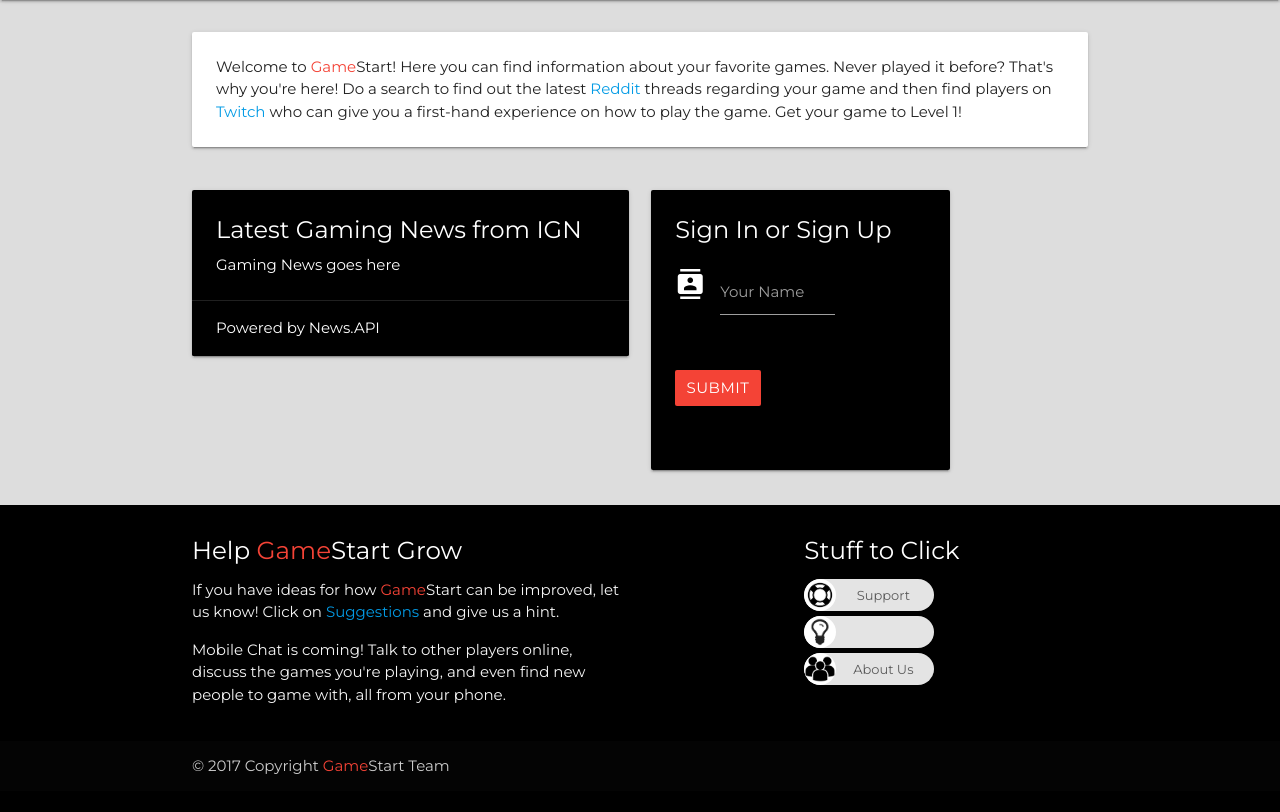
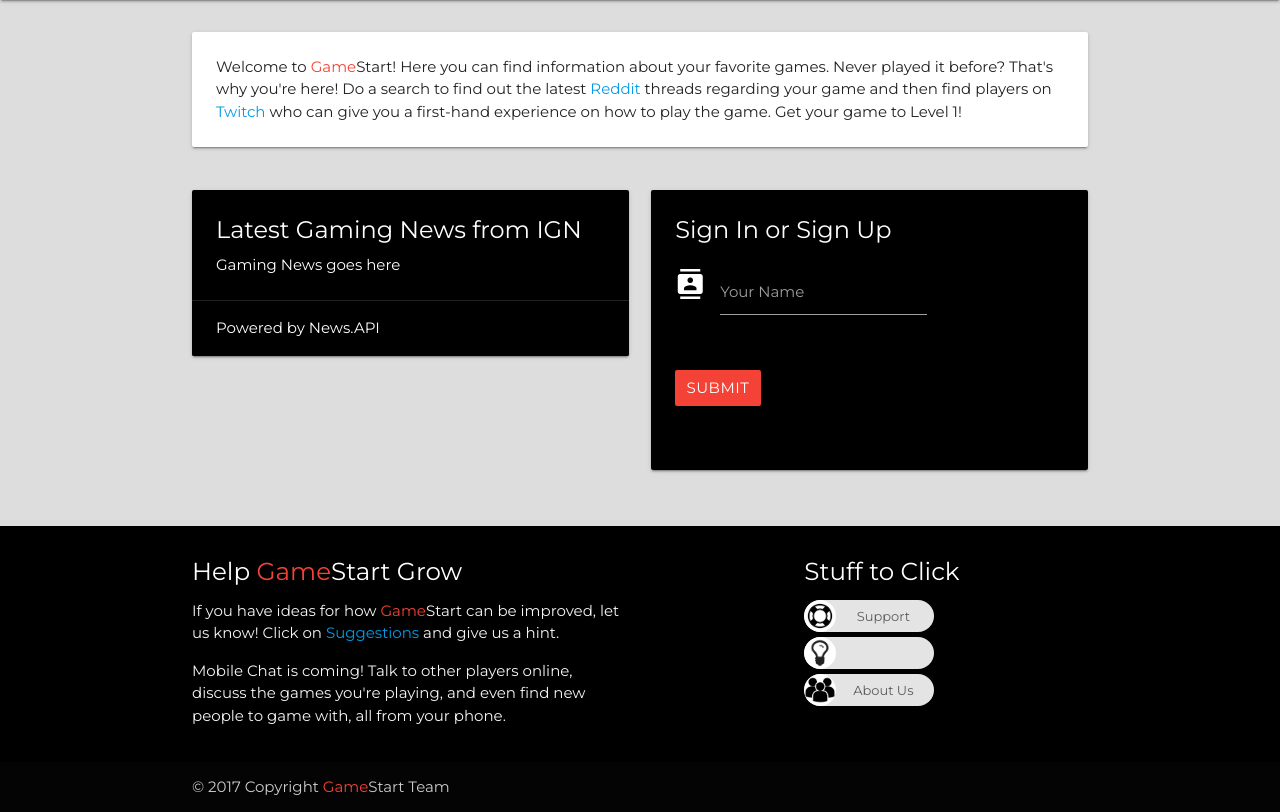
Before and after one commit to klaytonolavi/GameStart, a PHP site: page / in a window 1280 px wide. Shown: the part 90-902 px from the top of the page. Before the commit the page ends 864 px from the top, so only its background shows below. Run offline with PHP 8.4, Linux system fonts and the light colour scheme; some libraries are stand-ins or nearby versions.

Commit message:
Fixed layout, got Twitch scoll working

```diff
--- a/assets/css/style.css
+++ b/assets/css/style.css
@@ -36,7 +36,7 @@
 	margin-bottom: 3px;
 }
 
-#buttonList {
+#buttonList, #twitch, #reddit {
 	display: none;
 }
 
@@ -51,25 +51,11 @@
 #topCardSearch {
 	display: none;
 	text-align: center;
-
-}
-
-.container-sign-in {
-	display: block;
-}
-
-.container-twitch {
-	display: none;
-
-}
-
-.container-reddit {
-	display: none;
 }
 
 #twitch-row {
-	overflow-y: scroll;
-	height: 300px;
+	overflow-y: auto;
+	max-height: 300px;
 }
 
 .ui-widget {
@@ -81,11 +67,6 @@
 	color: white;
 	font-size: 24pt;
 	}
-
-body {
-	background-color: #dddddd;
-	font-family: 'Montserrat', sans-serif;
-}
 
 .msg {
 	margin: 5px 0;
--- a/assets/javascript/home.js
+++ b/assets/javascript/home.js
@@ -42,9 +42,13 @@
 	if ($("#login").val() !== "") {
 
 		// hide sign in div
-		$(".container-sign-in").hide();
+		$("#sign-in").hide();
+		// hide gaming news div
+		$("#gaming-news").hide();
 		// show twitch div
-		$(".container-twitch").show();
+		$("#twitch").show();
+		// show reddit div
+		$("#reddit").show();
 
 		currentUser = toTitleCase($("#login").val().trim());
 
@@ -57,10 +61,10 @@
 				$("#welcomeMessage").html("Hello, "+currentUser+". Welcome to GameStart.");
 			}
 		});
-		$("#topCardHome").css("display", "none");
-		$("#topCardSearch").css("display", "block");
-		$("#buttonList").css("display", "block");
-		$("#chatOpener").show()
+		$("#topCardHome").hide();
+		$("#topCardSearch").show();
+		$("#buttonList").show();
+		$("#chatOpener").show();
 	}
 });
 
@@ -283,7 +287,7 @@
 			  streamDiv.append(streamImage);
 
 				// prepending all of the results into the results-display div
-			  $(".row-results").append(streamDiv);
+			  $(".twitch-row-results").append(streamDiv);
 
 			}
 
--- a/index.html
+++ b/index.html
@@ -57,10 +57,6 @@
 					<div class="col s12">
 						<div class="card-panel" id="topCardHome">
 							Welcome to <span class="red-text">Game</span>Start!  Here you can find information about your favorite games.  Never played it before?  That's why you're here!  Do a search to find out the latest <a href="https://www.reddit.com" target="_blank">Reddit</a> threads regarding your game and then find players on <a href="https://www.twitch.tv" target=")blank">Twitch</a> who can give you a first-hand experience on how to play the game.  Get your game to Level 1!
-							  <!-- Modal Trigger -->
-
-
-
 						</div>
 						<div class="card-panel" id="topCardSearch">
 							<span id="welcomeMessage"></span>
@@ -75,10 +71,10 @@
 					</div>
 				</div>
 			</div>
-			<div class="container container-gaming-news">
+			<div class="container">
 				<div class="row">
 					<div class="col s12 m6">
-						<div class="card black" id="leftCard">
+						<div class="card black" id="gaming-news">
 							<div class="card-content white-text">
 								<span class="card-title">Latest Gaming News from IGN</span>
 								<div id="gamingNews">
@@ -90,44 +86,9 @@
 							</div>
 						</div>
 					</div>
-				<!-- DIV for Reddit API -->
-				<div class="container container-reddit">
-					<div class="row">
-						<div class="col s12 m6">
-							<div class="card black" id="leftCard">
-								<div class="card-content white-text"><span class="card-title">Learn From the Gaming Community</span>
-									<div class="row" id="redditRow">
-										<div class="reddit-row-results">
-											<!-- Reddit results here -->
-										</div>
-									</div>
-								</div>
-							</div>
-						</div>
-					</div>
-				</div>
 
-					<!-- new div for twitch API content -->
-				<div class="container container-twitch">
-					<div class="row">
-						<div class="col s12 m6">
-							<div class="card black" id="rightCard">
-								<div class="card-content white-text">
-									<span class="card-title">Learn from the Pros</span>
-									<div class="row" id="twitch-row">
-										<div class="row-results">
-										<!-- twitch results will go here -->
-										</div>
-									</div>
-								</div>
-							</div>
-						</div>
-					</div>
-				</div>
-
-				<div class="container container-sign-in">
 					<div class="col s12 m6">
-						<div class="card black" id="rightCard">
+						<div class="card black" id="sign-in">
 							<div class="card-content white-text">
 								<span class="card-title">Sign In or Sign Up</span>
 								<div class="row">
@@ -145,6 +106,35 @@
 											</div>
 										</div>
 									</form>
+								</div>
+							</div>
+						</div>
+					</div>
+				</div>
+			</div>
+			<div class="container">
+				<div class="row">
+					<!-- DIV for Reddit API -->
+					<div class="col s12 m6">
+						<div class="card black" id="reddit">
+							<div class="card-content white-text">
+								<span class="card-title">Learn From the Gaming Community</span>
+								<div class="reddit-row-results">
+									<!-- Reddit results here -->
+								</div>
+							</div>
+						</div>
+					</div>
+
+					<!-- new div for twitch API content -->
+					<div class="col s12 m6">
+						<div class="card black" id="twitch">
+							<div class="card-content white-text">
+								<span class="card-title">Learn from the Pros</span>
+								<div class="row" id="twitch-row">
+									<div class="twitch-row-results">
+									<!-- twitch results will go here -->
+									</div>
 								</div>
 							</div>
 						</div>
```
